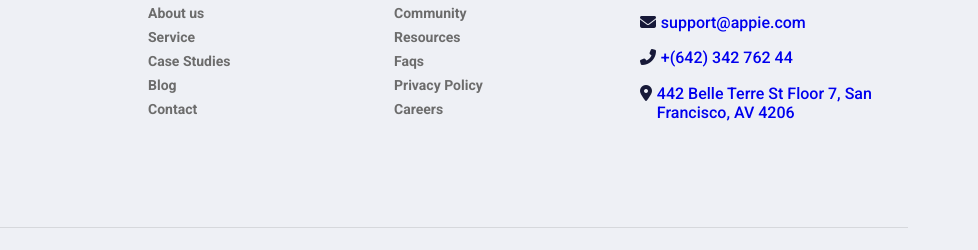
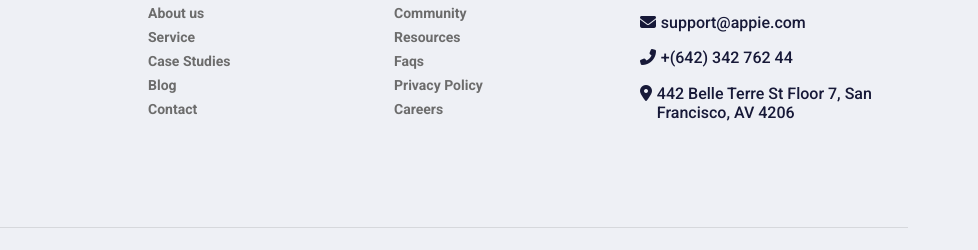
Before and after one commit to Khaled-Olama/Appie, a plain HTML site: page index.html in a window 1280 px wide. Shown: the part 6766-7016 px from the top of the page, 302-1280 px from the left. Drawn offline with Linux system fonts and the light colour scheme.

Commit message:
Update index.html

```diff
--- a/index.html
+++ b/index.html
@@ -594,13 +594,13 @@
                 <div class="col4">
                     <h3>Get In Touch</h3>
                     <i class="fa-solid fa-envelope email">
-                        <a href="#"><span>support@appie.com</span></a>
+                        <span>support@appie.com</span>
                     </i>
                     <i class="fa-solid fa-phone-flip phone">
-                        <a href="#"><span>+(642) 342 762 44</span></a>
+                        <span>+(642) 342 762 44</span>
                     </i>
                     <i class="fa-solid fa-location-dot location">
-                        <a href="#"><span>442 Belle Terre St Floor 7, San Francisco, AV 4206</span></a>
+                        <span>442 Belle Terre St Floor 7, San Francisco, AV 4206</span>
                     </i>
                 </div>
             </div>
```
